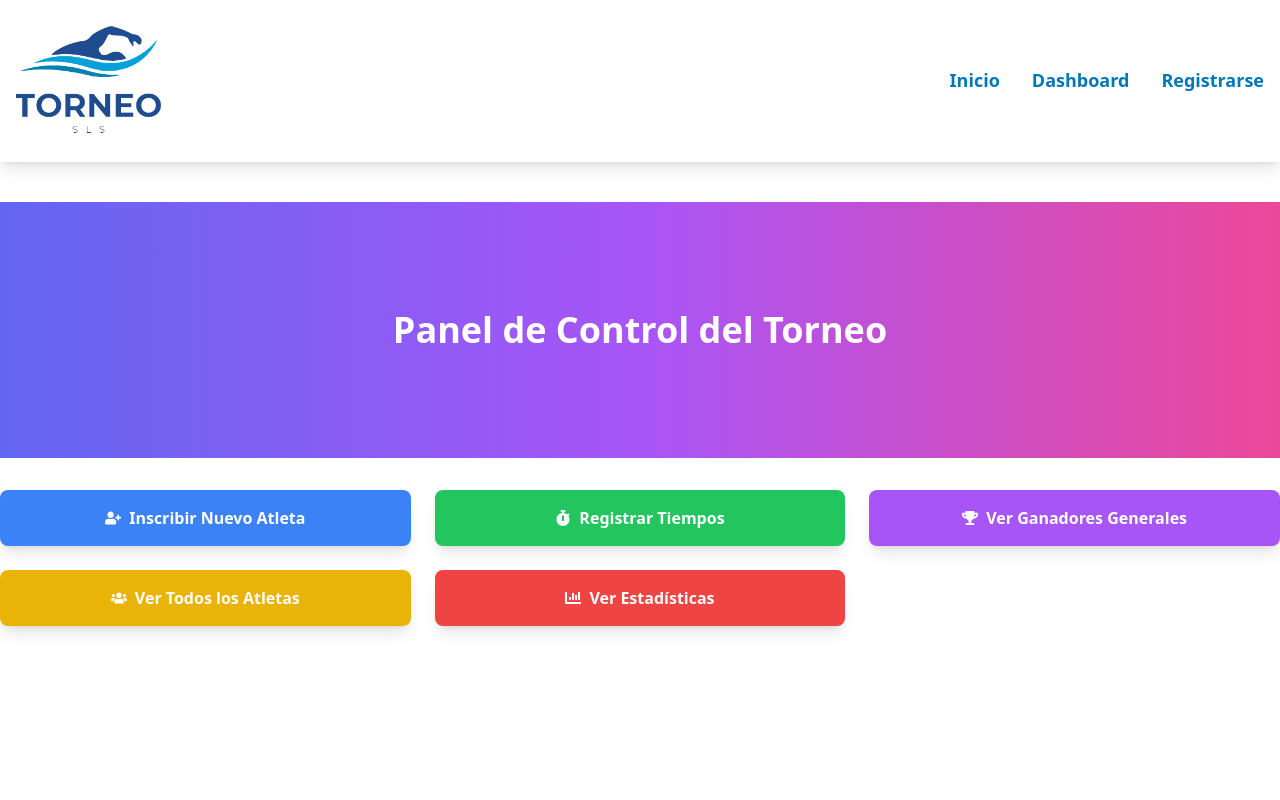
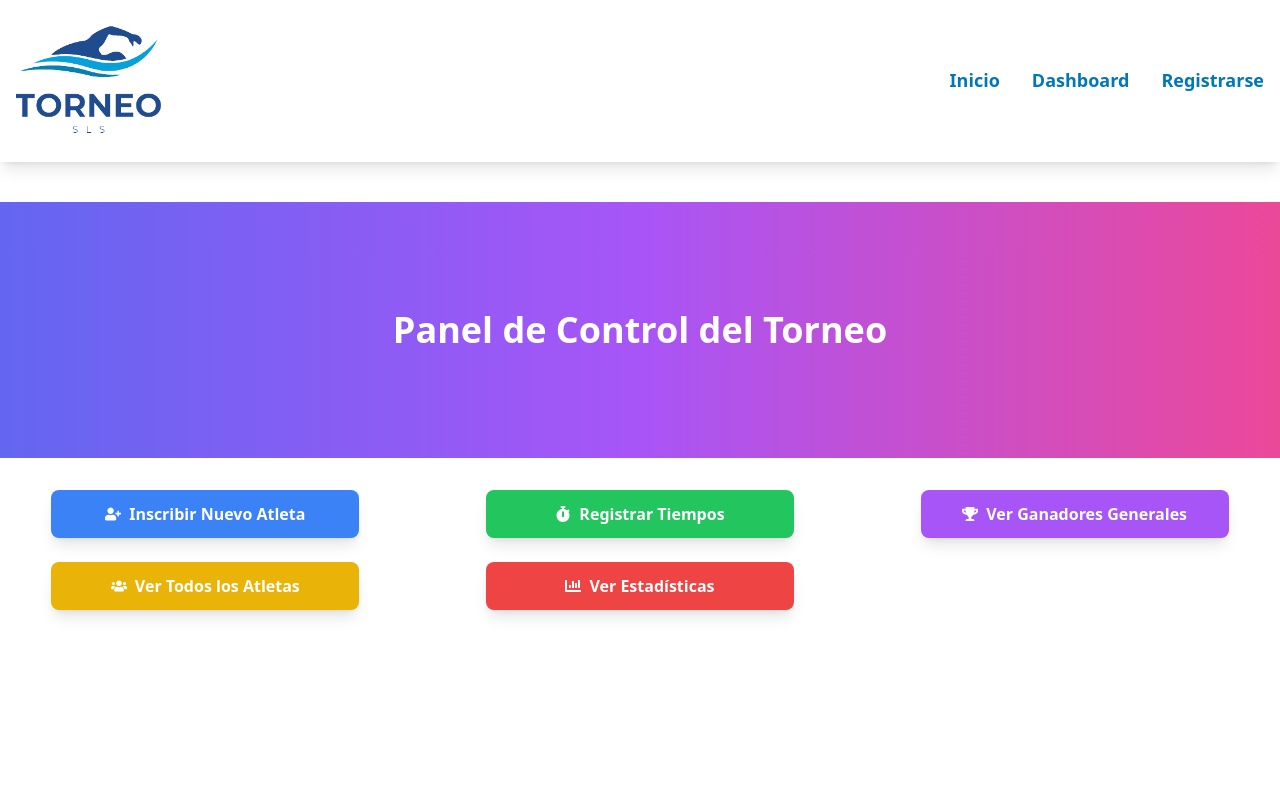
Before and after one commit to LuisMartinez211/frontend, a React (Vite) app in the folder frontend/: page /dashboard in a window 1280 px wide. Shown: the top 800 px of the page. Built offline with nearby package versions, Linux system fonts and the light colour scheme.

Commit message:
commit
dsfsdf

```diff
--- a/frontend/src/pages/Dashboard.jsx
+++ b/frontend/src/pages/Dashboard.jsx
@@ -16,35 +16,35 @@ const Dashboard = () => {
       <div className="grid gap-6 sm:grid-cols-2 lg:grid-cols-3">
         <Link
           to="/register"
-          className="bg-blue-500 hover:bg-blue-700 text-white font-bold py-4 px-6 rounded-lg flex items-center justify-center shadow-lg transform hover:scale-105 transition duration-300"
+          className="bg-blue-500 hover:bg-blue-700 text-white font-bold py-3 px-4 rounded-lg flex items-center justify-center shadow-lg transform hover:scale-105 transition duration-300 w-3/4 mx-auto"
         >
           <FaUserPlus className="mr-2" />
           Inscribir Nuevo Atleta
         </Link>
         <Link
           to="/time-registration"
-          className="bg-green-500 hover:bg-green-700 text-white font-bold py-4 px-6 rounded-lg flex items-center justify-center shadow-lg transform hover:scale-105 transition duration-300"
+          className="bg-green-500 hover:bg-green-700 text-white font-bold py-3 px-4 rounded-lg flex items-center justify-center shadow-lg transform hover:scale-105 transition duration-300 w-3/4 mx-auto"
         >
           <FaStopwatch className="mr-2" />
           Registrar Tiempos
         </Link>
         <Link
           to="/results/overall"
-          className="bg-purple-500 hover:bg-purple-700 text-white font-bold py-4 px-6 rounded-lg flex items-center justify-center shadow-lg transform hover:scale-105 transition duration-300"
+          className="bg-purple-500 hover:bg-purple-700 text-white font-bold py-3 px-4 rounded-lg flex items-center justify-center shadow-lg transform hover:scale-105 transition duration-300 w-3/4 mx-auto"
         >
           <FaTrophy className="mr-2" />
           Ver Ganadores Generales
         </Link>
         <Link
           to="/dashboard/athletes"
-          className="bg-yellow-500 hover:bg-yellow-700 text-white font-bold py-4 px-6 rounded-lg flex items-center justify-center shadow-lg transform hover:scale-105 transition duration-300"
+          className="bg-yellow-500 hover:bg-yellow-700 text-white font-bold py-3 px-4 rounded-lg flex items-center justify-center shadow-lg transform hover:scale-105 transition duration-300 w-3/4 mx-auto"
         >
           <FaUsers className="mr-2" />
           Ver Todos los Atletas
         </Link>
         <Link
           to="/dashboard/statistics"
-          className="bg-red-500 hover:bg-red-700 text-white font-bold py-4 px-6 rounded-lg flex items-center justify-center shadow-lg transform hover:scale-105 transition duration-300"
+          className="bg-red-500 hover:bg-red-700 text-white font-bold py-3 px-4 rounded-lg flex items-center justify-center shadow-lg transform hover:scale-105 transition duration-300 w-3/4 mx-auto"
         >
           <FaChartBar className="mr-2" />
           Ver Estadísticas
```
